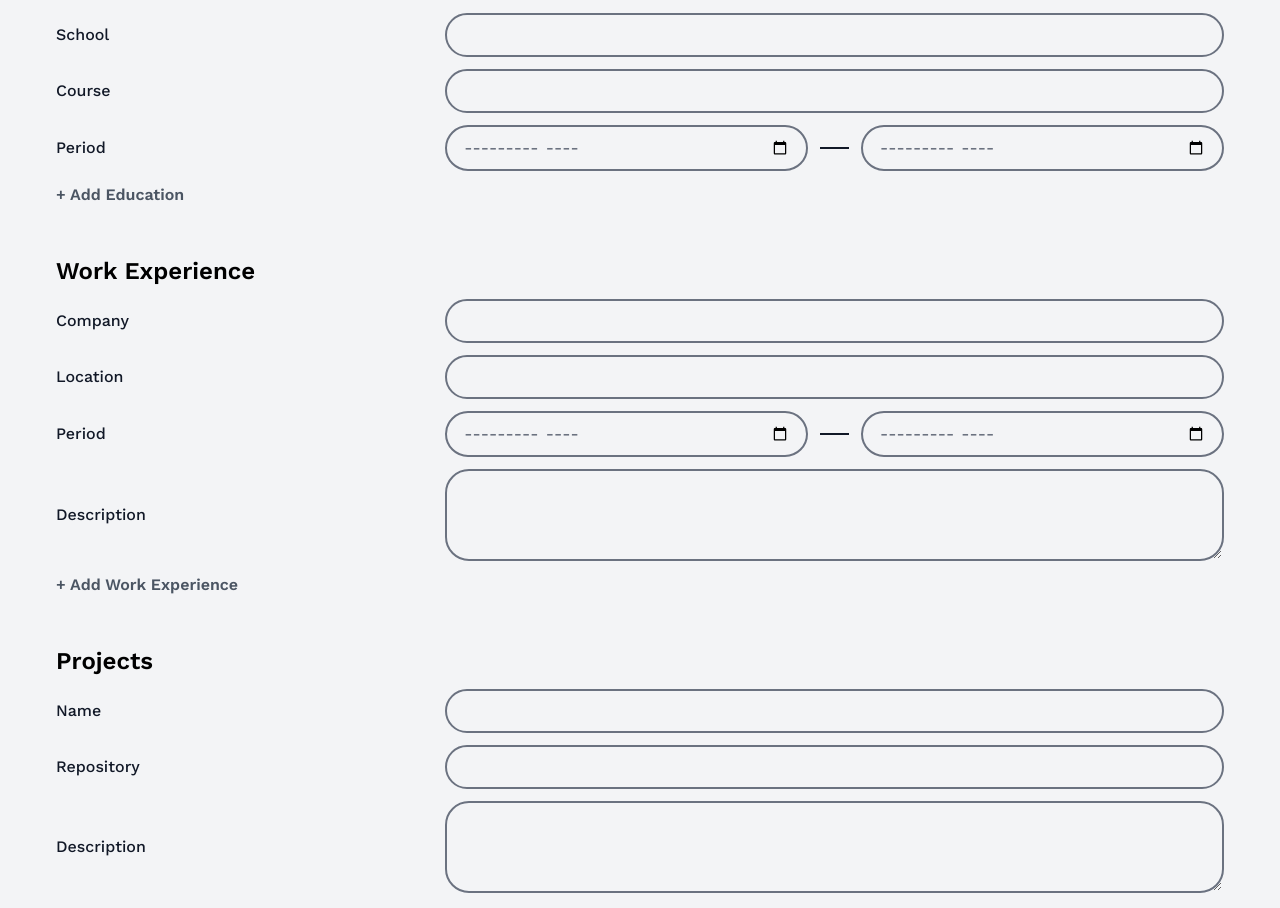
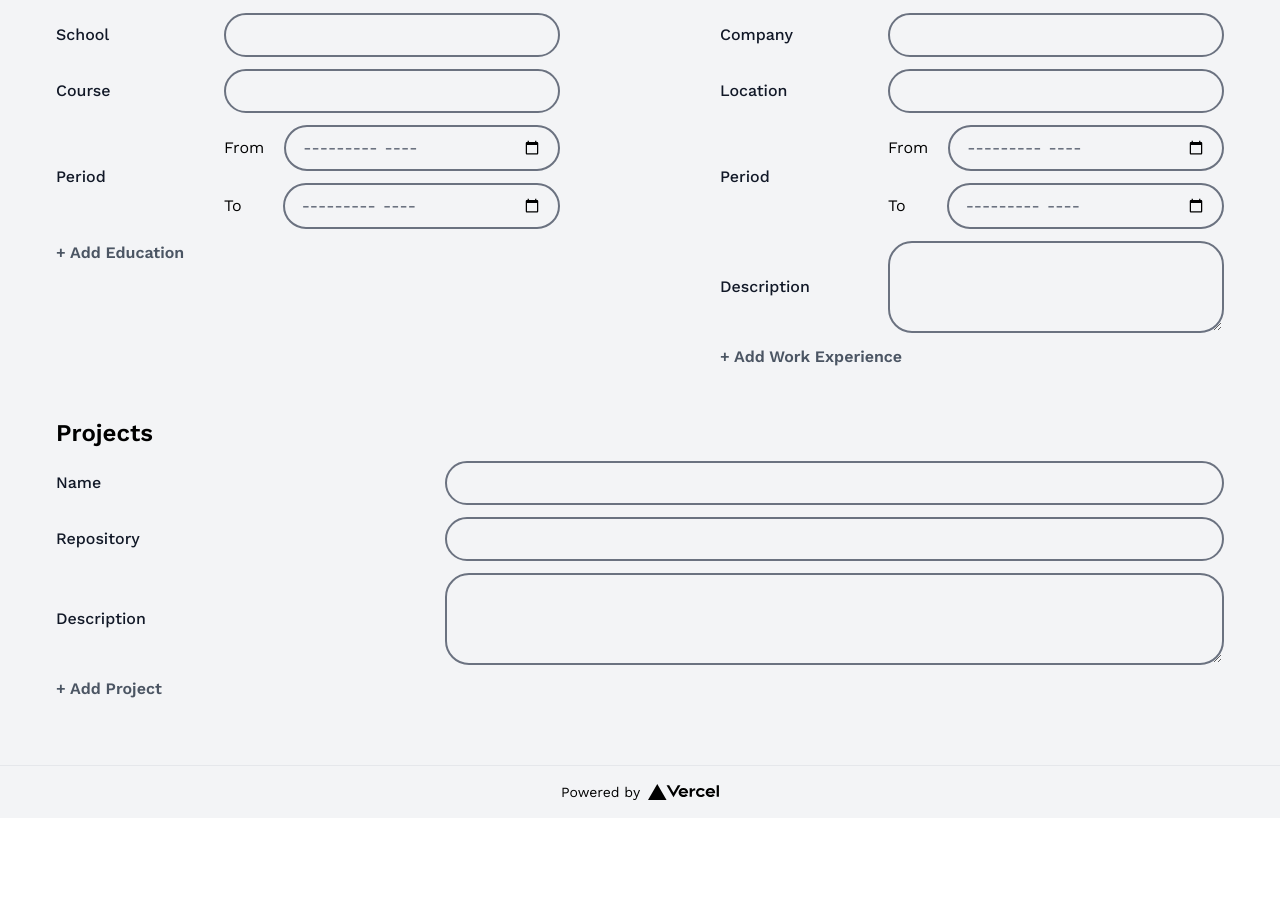
Before and after one commit to HaresMahmood/portfoolio, a Next.js app: page /profile in a window 1280 px wide. Shown: the part 847-1755 px from the top of the page. After the commit the page ends 1665 px from the top, so only its background shows below. Built offline with nearby package versions, Linux system fonts and the light colour scheme; no server answers; sample sign-in values are in the browser's storage.

Commit message:
Fix overflowing form categories described in #8.

```diff
--- a/pages/profile.js
+++ b/pages/profile.js
@@ -229,21 +229,25 @@ const Profile = () => {
                             >
                                 Period
                             </label>
-                            <div className="flex w-2/3 flex-row basis- items-center gap-3">
+                            <div className="flex w-2/3 flex-row flex-wrap items-center gap-3">
+                                <div className="flex items-center gap-5 flex-grow basis-5/12">
+                                    <p className="w-12"> From </p>
                                     <input
-                                    className="w-3/4 flex-grow appearance-none rounded-full border-2 border-gray-500 bg-transparent px-4 py-2 font-medium text-gray-500 focus:text-gray-900"
+                                        className="w-full appearance-none rounded-full border-2 border-gray-500 bg-transparent px-4 py-2 font-medium text-gray-500 focus:text-gray-900"
                                         type="month"
                                         id="from"
                                         name="from"
                                     />
-                                <div className="h-0.5 w-12 bg-gray-900"></div>
-                                {/* Gap between `from` and `to`, represents a 2-pixel high line. */}
+                                </div>
+                                <div className="flex items-center gap-5 flex-grow basis-5/12">
+                                    <p  className="w-12"> To </p>
                                     <input
-                                    className="w-3/4 flex-grow appearance-none rounded-full border-2 border-gray-500 bg-transparent px-4 py-2 font-medium text-gray-500 focus:text-gray-900"
+                                        className="w-full appearance-none rounded-full border-2 border-gray-500 bg-transparent px-4 py-2 font-medium text-gray-500 focus:text-gray-900"
                                         type="month"
                                         id="to"
                                         name="to"
                                     />
+                                </div>
                             </div>
                         </div>
                         <button
@@ -292,21 +296,25 @@ const Profile = () => {
                             >
                                 Period
                             </label>
-                            <div className="flex w-2/3 flex-row items-center gap-3">
+                            <div className="flex w-2/3 flex-row flex-wrap items-center gap-3">
+                                <div className="flex items-center gap-5 flex-grow basis-5/12">
+                                    <p className="w-12"> From </p>
                                     <input
-                                    className="w-3/4 appearance-none rounded-full border-2 border-gray-500 bg-transparent px-4 py-2 font-medium text-gray-500 focus:text-gray-900"
+                                        className="w-full appearance-none rounded-full border-2 border-gray-500 bg-transparent px-4 py-2 font-medium text-gray-500 focus:text-gray-900"
                                         type="month"
                                         id="from"
                                         name="from"
                                     />
-                                <div className="h-0.5 w-12 bg-gray-900"></div>
-                                {/* Gap between `from` and `to`, represents a 2-pixel high line. */}
+                                </div>
+                                <div className="flex items-center gap-5 flex-grow basis-5/12">
+                                    <p  className="w-12"> To </p>
                                     <input
-                                    className="w-3/4 appearance-none rounded-full border-2 border-gray-500 bg-transparent px-4 py-2 font-medium text-gray-500 focus:text-gray-900"
+                                        className="w-full appearance-none rounded-full border-2 border-gray-500 bg-transparent px-4 py-2 font-medium text-gray-500 focus:text-gray-900"
                                         type="month"
                                         id="to"
                                         name="to"
                                     />
+                                </div>
                             </div>
                         </div>
                         <div className="flex w-full flex-row items-center justify-between">
```
Lines whose indentation alone changed are shown as unchanged.
